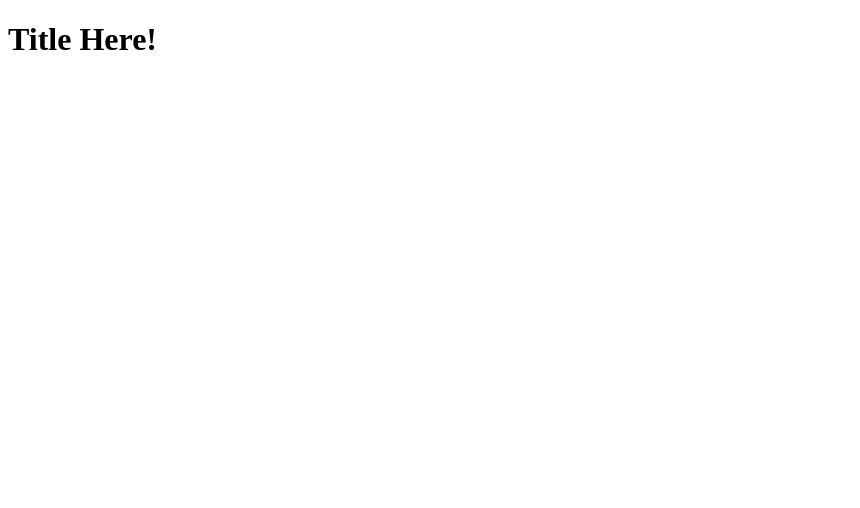
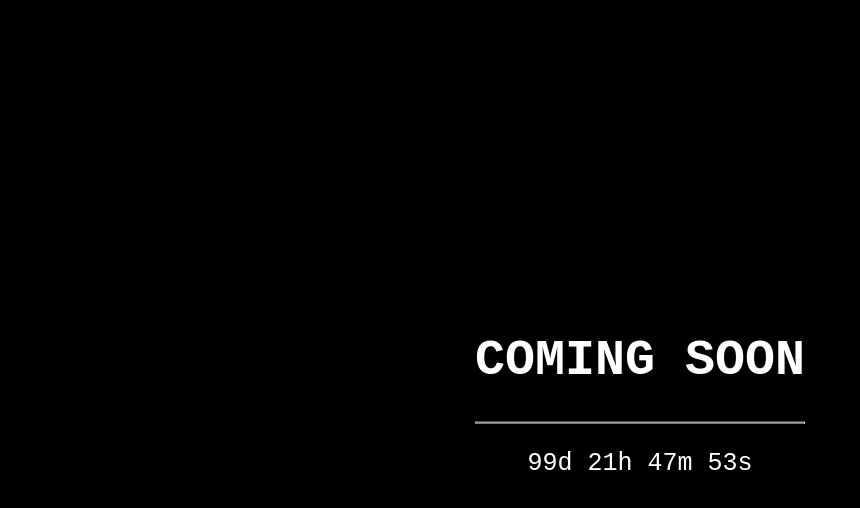
Before and after one commit to panseit/panseit.com_website, a plain HTML site: page index.html in a window 1280 px wide. Shown: the whole page, without its empty margins (0-860 px from the left). Drawn offline with Linux system fonts and the light colour scheme.

Commit message:
Countdown Timer

```diff
--- /dev/null
+++ b/css/main.css
@@ -0,0 +1,28 @@
+.bgimg {
+    /* Background image */
+    /*background-image: url('../assets/images/bg.png'); */
+    background-color: #000000;
+    position: fixed;
+    top: 0;
+    left: 0;
+
+    /* Preserve aspet ratio */
+    min-width: 100%;
+    min-height: 100%;
+}
+
+.timer{
+
+  position: absolute;
+  top: 50%;
+  left: 50%;
+  transform: translate(-50%, -50%);
+  text-align: center;
+
+  /* Add a white text color to all elements inside the .bgimg container */
+  color: white;
+  /* Add a font */
+  font-family: "Courier New", Courier, monospace;
+  /* Set the font-size to 25 pixels */
+  font-size: 25px;
+}
--- a/index.html
+++ b/index.html
@@ -1,10 +1,23 @@
 <!DOCTYPE html>
 <html lang="en" dir="ltr">
+
   <head>
     <meta charset="utf-8">
+    <link rel="stylesheet" type="text/css" href="css/main.css">
+    <script type="text/javascript" src="js/main.js"></script>
     <title></title>
   </head>
+
   <body>
-      <h1>Title Here!</h1>
+
+    <div class="bgimg">
+      <div class="timer">
+        <h1>COMING SOON</h1>
+        <hr>
+        <p id="demo"></p>
+      </div>
+    </div>
+
   </body>
+
 </html>
--- /dev/null
+++ b/js/main.js
@@ -0,0 +1,28 @@
+// Set the date we're counting down to
+var countDownDate = new Date("Jan 10, 2019 15:37:25").getTime();
+
+// Update the count down every 1 second
+var x = setInterval(function() {
+
+  // Get todays date and time
+  var now = new Date().getTime();
+
+  // Find the distance between now an the count down date
+  var distance = countDownDate - now;
+
+  // Time calculations for days, hours, minutes and seconds
+  var days = Math.floor(distance / (1000 * 60 * 60 * 24));
+  var hours = Math.floor((distance % (1000 * 60 * 60 * 24)) / (1000 * 60 * 60));
+  var minutes = Math.floor((distance % (1000 * 60 * 60)) / (1000 * 60));
+  var seconds = Math.floor((distance % (1000 * 60)) / 1000);
+
+  // Display the result in an element with id="demo"
+  document.getElementById("demo").innerHTML = days + "d " + hours + "h "
+  + minutes + "m " + seconds + "s ";
+
+  // If the count down is finished, write some text
+  if (distance < 0) {
+    clearInterval(x);
+    document.getElementById("demo").innerHTML = "Why are we not online yet?Prolly busy :)";
+  }
+}, 1000);
```
Also changed, not shown: assets/images/bg.png (added).
